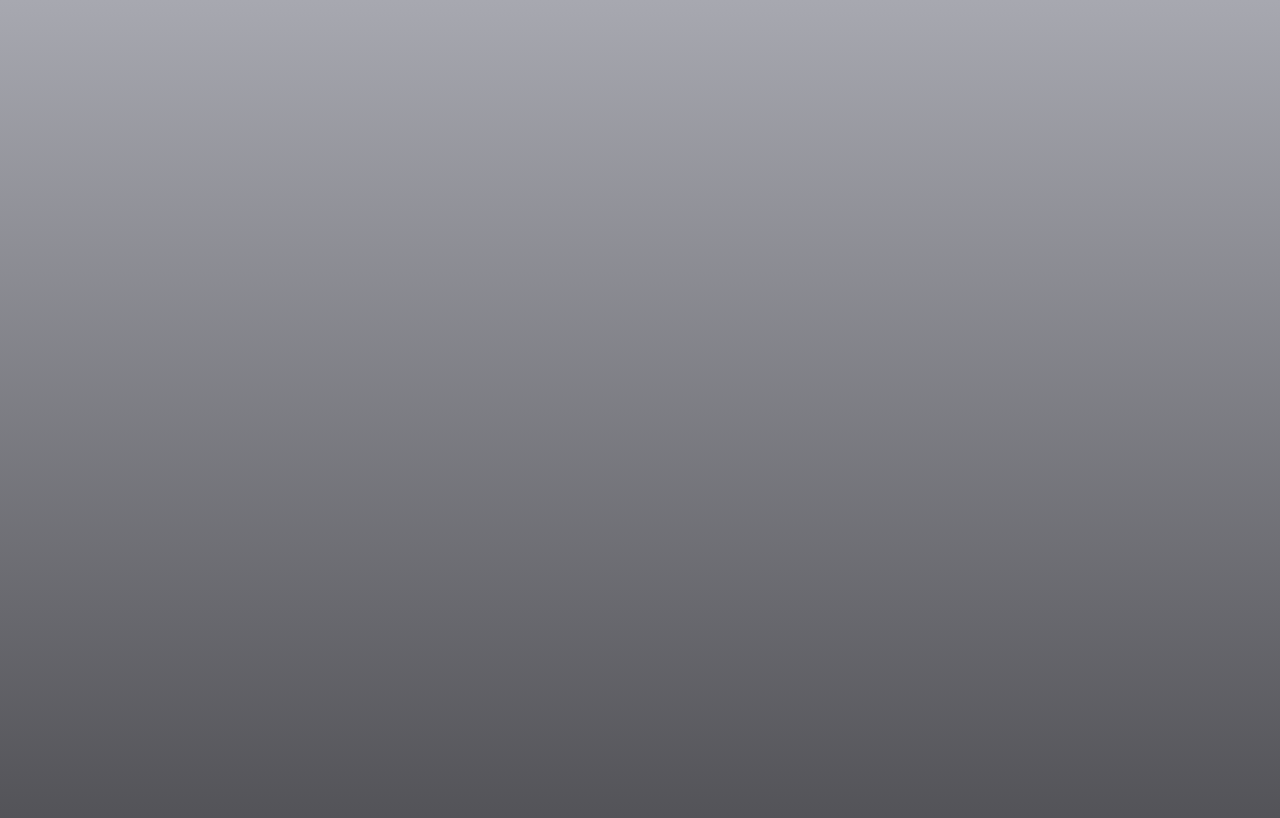
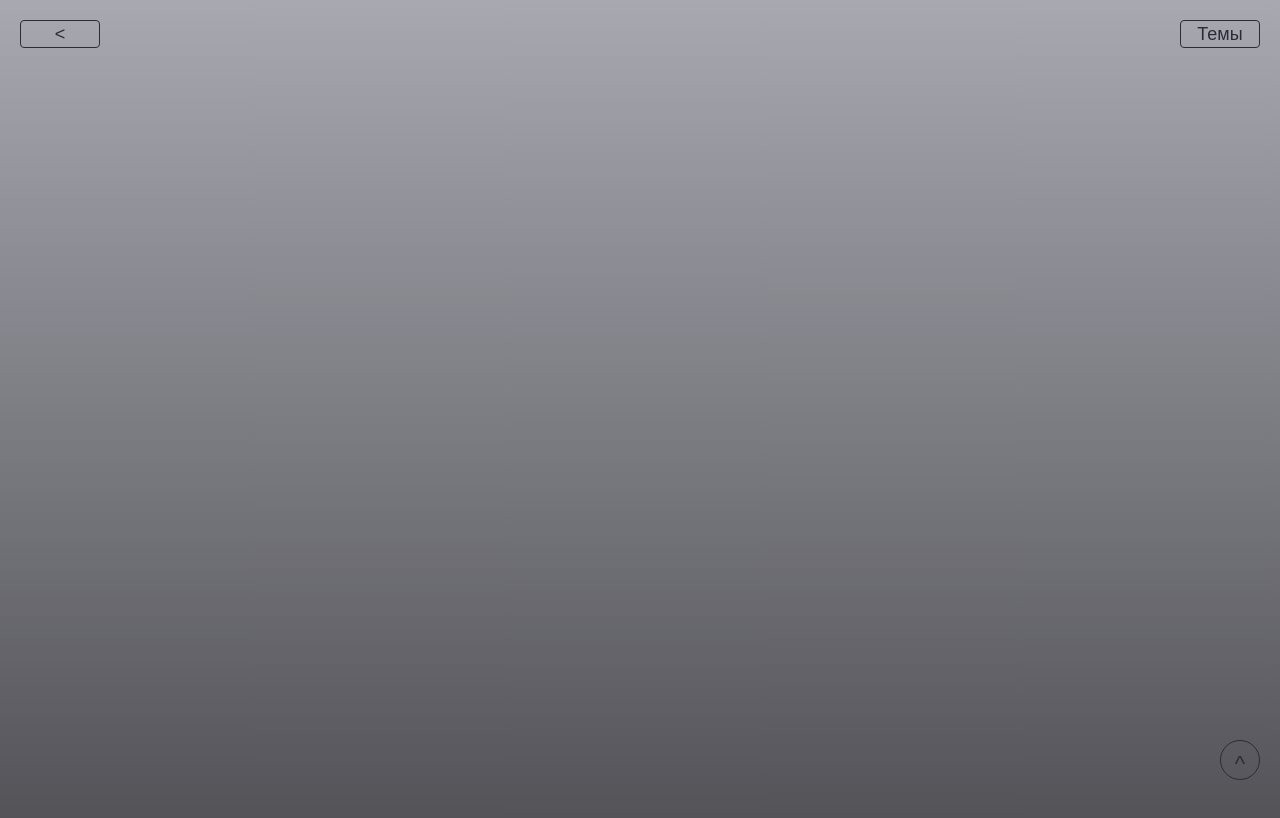
Before and after one commit to ArtgroupWhitebox/JavaScript-tasks, a plain HTML site: page index_solution.html in a window 1280 px wide. Drawn offline with Linux system fonts and the light colour scheme.

Commit message:
add buttons backspace, Topics, up top page, v1.1.0

```diff
--- /dev/null
+++ b/button_back.js
@@ -0,0 +1,44 @@
+const buttonTopicsBox = document.getElementById('button_topics_box')
+const buttonBackspaceBox = document.getElementById('button_backspace_box')
+const buttonUpTopBox = document.getElementById('button_up_top_box')
+
+let locSearch = window.location.search
+let link = ''
+
+if (locSearch === '?task_1') link = `index_task.html${locSearch}`
+if (locSearch === '?task_2') link = `index_task.html${locSearch}`
+if (locSearch === '?task_3') link = `index_task.html${locSearch}`
+if (locSearch === '?task_4') link = `index_task.html${locSearch}`
+if (locSearch === '?task_5') link = `index_task.html${locSearch}`
+if (locSearch === '?task_6') link = `index_task.html${locSearch}`
+if (locSearch === '?task_7') link = `index_task.html${locSearch}`
+if (locSearch === '?task_8') link = `index_task.html${locSearch}`
+if (locSearch === '?task_9') link = `index_task.html${locSearch}`
+if (locSearch === '?task_10') link = `index_task.html${locSearch}`
+if (locSearch === '?task_11') link = `index_task.html${locSearch}`
+if (locSearch === '?task_12') link = `index_task.html${locSearch}`
+
+const buttonTopicsCodeHTML = `<button class='button_back'>
+    <a href='index.html' class='button_link_topic'>Темы</a>
+</button>`
+
+const buttonBackspaceCodeHTML = `<button class='button_back'>
+    <a href='${link}' class='button_link_back'><</a>
+</button>`
+
+const buttonUpTopCodeHTML = `<button id='button_up_top' class='button_up_top'>^</button>`
+
+if (buttonTopicsBox) buttonTopicsBox.insertAdjacentHTML('afterbegin', buttonTopicsCodeHTML)
+if (buttonBackspaceBox) buttonBackspaceBox.insertAdjacentHTML('afterbegin', buttonBackspaceCodeHTML)
+
+
+if (buttonUpTopBox) {
+    buttonUpTopBox.insertAdjacentHTML('afterbegin', buttonUpTopCodeHTML)
+    const buttonUpTop = document.getElementById('button_up_top')
+    buttonUpTop.addEventListener('click', function () {
+        window.scrollTo({
+            top: 0,
+            behavior: "smooth"
+        })
+    })
+}
--- a/index_solution.html
+++ b/index_solution.html
@@ -5,21 +5,29 @@
     <link rel='stylesheet' href='prism.css'/>
     <link rel='stylesheet' href='style.css'/>
     <link rel='stylesheet' href='style_button.css'/>
+    <link rel='stylesheet' href='style_button_back.css'/>
     <link rel='stylesheet' href='style_code_body.css'/>
 
     <title>JavaScript</title>
 </head>
 <body>
+    <div class='button_back_container'>
+        <div id='button_backspace_box' class='button_back_box'></div>
+        <div id='button_topics_box' class='button_back_box'></div>
+    </div>
     <div class='header_box'>
         <div id='header_task' class='header'></div>
         <div id='h2_task' class='h2'></div>
     </div>
+
     <div class='content'>
         <div id='list_solution'></div>
     </div>
+    <div id='button_up_top_box' class='button_up_top_box'></div>
 
     <script defer src='task_state.js'></script>
     <script defer src='button_solution.js'></script>
+    <script defer src='button_back.js'></script>
     <script defer src='code_body_solution.js'></script>
     <script src='prism.js' data-manual></script>
 </body>
--- a/style.css
+++ b/style.css
@@ -1,11 +1,43 @@
+a:focus,
+button:focus,
+input:focus,
+div:focus,
+textarea:focus {
+  outline: none;
+}
+
+html {
+    background: #a7a8b0;
+    background: linear-gradient(180deg, #a7a8b0 0%, #535358 100%);
+    overflow: auto;
+}
+
+::-webkit-scrollbar {
+    width: 15px;
+}
+::-webkit-scrollbar-track {
+    box-shadow: inset 0 0 8px #0000004d;
+    border-radius: 3px;
+    -webkit-border-radius: 3px;
+}
+::-webkit-scrollbar-thumb {
+    -webkit-border-radius: 3px;
+    border-radius: 3px;
+    box-shadow: inset 0 0 6px #00000080;
+}
+::-webkit-scrollbar-thumb:window-inactive {
+    box-shadow: inset 0 0 8px #0000004d;
+}
+
 body {
     width: 100%;
     height: 100%;
     min-height: 100vh;
-    margin: 0px;
+    margin: auto;
     padding-bottom: 20px;
-    background: rgb(167,168,176);
-    background: linear-gradient(180deg, rgba(167,168,176,1) 0%, rgba(83,83,88,1) 100%);
+    background: #a7a8b0;
+    background: linear-gradient(180deg, #a7a8b0 0%, #535358 100%);
+    align-items: center;
     text-align: center;
     font-family: "Espuma Pro", Helvetica, Arial, sans-serif;
     color: #27282d;
@@ -50,7 +82,7 @@ body {
 }
 
 .content {
-    width: 80vw;
+    width: calc(100vw - 240px);
     margin: auto;
     text-align: left;
 }
--- a/style_button.css
+++ b/style_button.css
@@ -1,16 +1,9 @@
-a:focus,
-button:focus,
-input:focus,
-div:focus,
-textarea:focus {
-  outline: none;
-}
-
 .button {
   width: 140px;
   height: 42px;
   margin-top: 20px;
   margin-bottom: 20px;
+  padding: 0px;
   background: #2c2c39;
   border-radius: 4px;
   border: none;
@@ -22,7 +15,12 @@ textarea:focus {
 .button_link {
   width: 140px;
   height: 42px;
+  padding: 10px 32px;
   text-decoration: none;
   color: #bfc1c2;
   font-size: 18px;
 }
+
+.button:hover, .button_link:hover {
+  color:#66d9ef;
+}
--- /dev/null
+++ b/style_button_back.css
@@ -0,0 +1,75 @@
+.button_back_container {
+  width: 100%;
+  position: fixed;
+  top: 0px;
+  left: 0px;
+  display: flex;
+  flex-direction: row;
+  justify-content: space-between;
+}
+
+.button_back_box {
+  text-align: center;
+}
+
+.button_topics_box{
+  position: fixed;
+  text-align: center;
+  top: 0px;
+  right: 0px;
+}
+
+.button_up_top_box {
+  position: fixed;
+  bottom: 0px;
+  right: 0px;
+  text-align: center;
+}
+
+.button_back {
+  width: 80px;
+  height: 28px;
+  margin: 20px;
+  padding: 0px;
+  background: none;
+  border-radius: 4px;
+  border: 1px solid #2c2c39;
+  color: #2c2c39;
+  font-size: 18px;
+  cursor: pointer;
+}
+
+.button_up_top {
+  width: 40px;
+  height: 40px;
+  margin: 20px;
+  padding: 10px;
+  background: none;
+  border-radius: 20px;
+  border: 1px solid #2c2c39;
+  color: #2c2c39;
+  font-size: 22px;
+  cursor: pointer;
+}
+
+.button_link_topic {
+  padding: 3px 16px;
+  text-decoration: none;
+  color: #2c2c39;
+  font-size: 18px;
+  border-radius: 4px;
+}
+
+.button_link_back {
+  padding: 3px 33px;
+  text-decoration: none;
+  color: #2c2c39;
+  font-size: 18px;
+  border-radius: 4px;
+}
+
+.button_link_topic:hover, .button_link_back:hover,
+.button_back:hover, .button_up_top:hover {
+  border: 1px solid #b0f2ff;
+  color:#b0f2ff;
+}
```
Also changed, not shown: index_task.html (+4 -0 lines).
